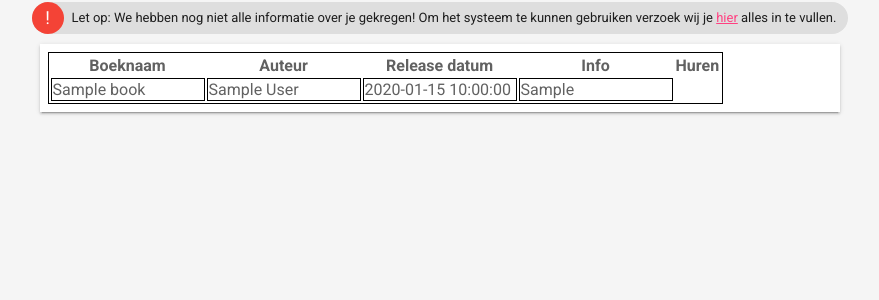
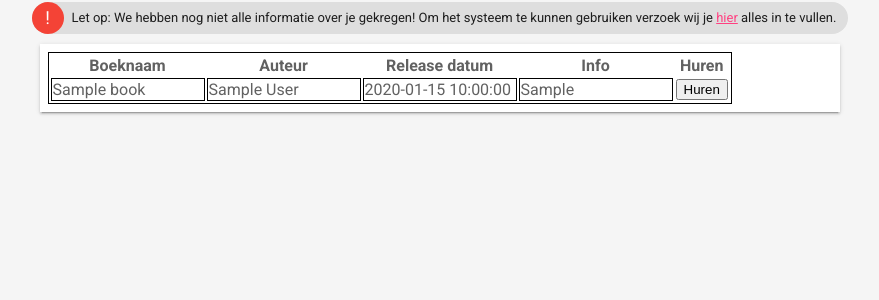
Before and after one commit to MustacheNL/BookOnShelf, a PHP site: page /booklist.php in a window 1280 px wide. Shown: the part 256-556 px from the top of the page, without its empty margins (200-1079 px from the left). Run offline with PHP 8.4, Linux system fonts and the light colour scheme; a user stored in the database is signed in; data comes from the database, SQL or seed files in the repository; tables that the repository leaves empty or names only in its code hold one stand-in row (values such as "Sample post").

Commit message:
Added buttons to the booklist.

```diff
--- a/booklist.php
+++ b/booklist.php
@@ -35,9 +35,12 @@ include 'includes/menu.inc.php';
                         }
                         function beginChildren() {
                             echo "<tr>";
+
                         }
                         function endChildren() {
+                            echo '<td><input type="button" value = "Huren"/></td>';
                             echo "</tr>" . "\n";
+
                         }
                     }
                     try {
@@ -54,11 +57,14 @@ include 'includes/menu.inc.php';
                         $stmt->execute();
                         $result = $stmt->setFetchMode(PDO::FETCH_ASSOC);
                         foreach(new TableRows(new RecursiveArrayIterator($stmt->fetchAll())) as $k=>$v) {
+
                             echo $v;
+
                         }
                     } catch(PDOException $e) {
                         echo "Error: " . $e->getMessage();
                     }
+
 
 
                 ?>
```
